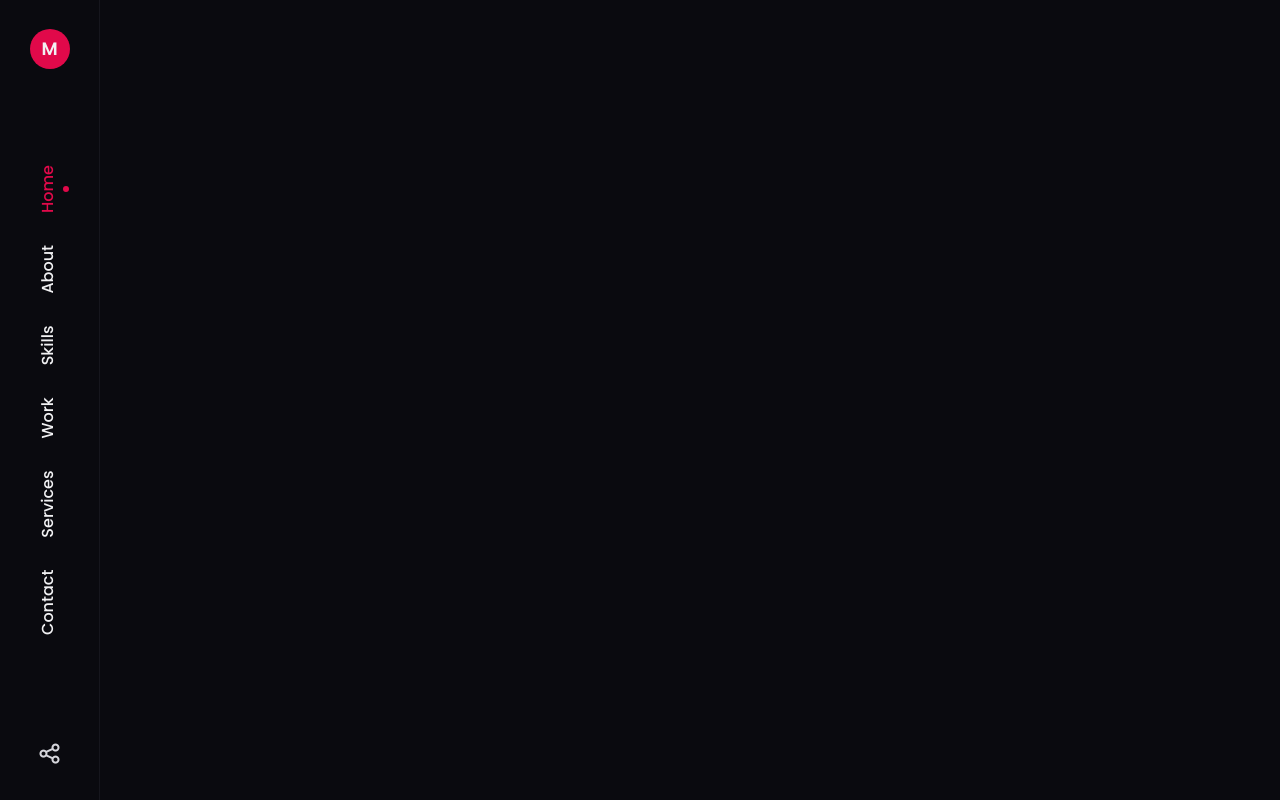
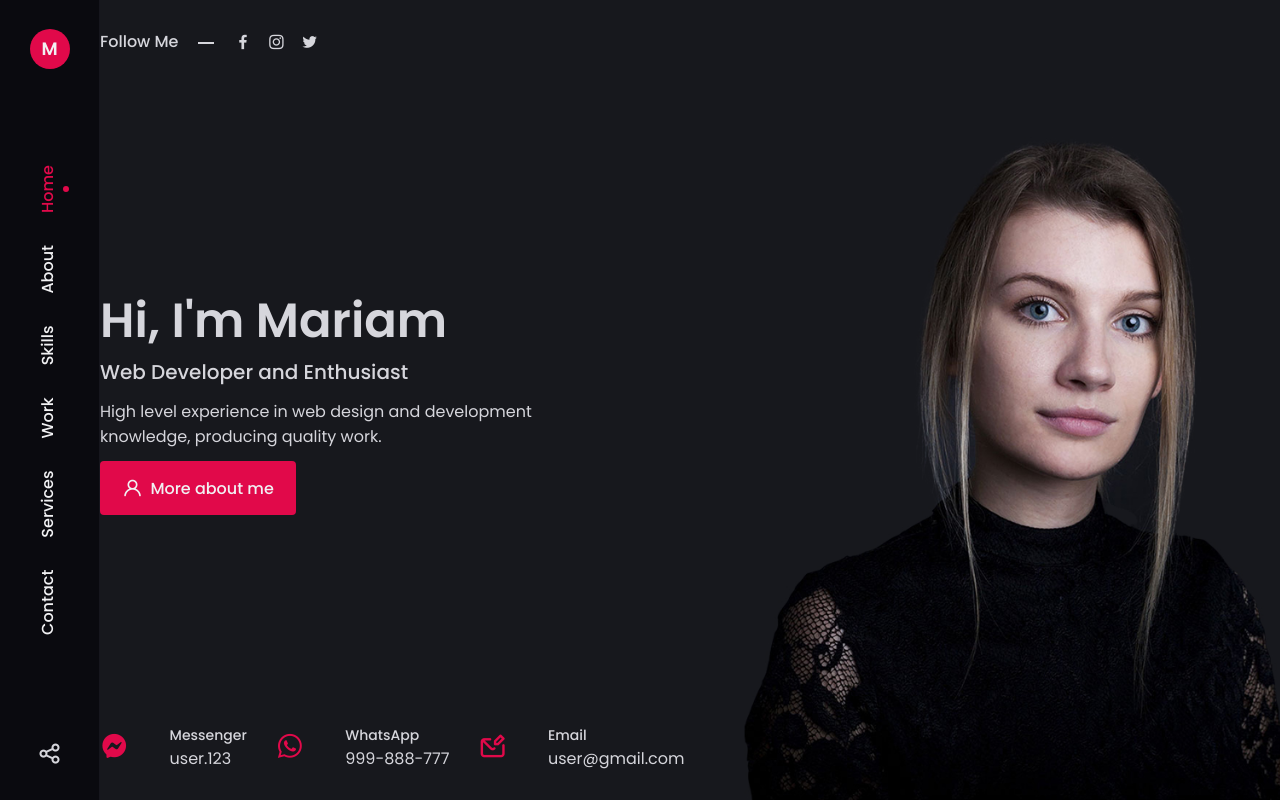
Before and after one commit to prajwalprogrammer/portfolio, a plain HTML site: page index.html in a window 1280 px wide. Drawn offline with nearby package versions, Linux system fonts and the light colour scheme.

Commit message:
Home Section Added

```diff
--- a/assets/css/style.css
+++ b/assets/css/style.css
@@ -112,7 +112,16 @@ input {
 }
 
 /*=============== LAYOUT ===============*/
+.container{
+    max-width: 1250px;
+    margin-left: auto;
+    margin-right: auto;
+}
 
+.grid{
+    display: grid;
+
+}
 
 /*=============== REUSABLE CSS CLASSES ===============*/
 
@@ -206,14 +215,148 @@ input {
 }
 
 /*=============== MAIN ===============*/
-
+.main{
+    margin-left: 100px;
+}
 
 /*===== Home Section =====*/
+.home{
+    background: url('../img/home-bg.jpg');
+    background-size: cover;
+    height: 100vh;
+    background-position: center center;
+}
+
+.home__container{
+    position: relative;
+    height: 100%;
+    align-items: center;
+}
+
+.home__social{
+    position: absolute;
+    top: 1.8rem;
+    left: 0;
+    display: flex;
+    align-items: center;
+    column-gap: 3.5rem;
+}
+
+.home__social-follow{
+    /* font-size: var(--normal-font-size); */
+    font-weight: var(--font-medium);
+    /* color: var(--text-color); */
+    position: relative;
+}
+
+.home__social-follow::after{
+    content: '';
+    position: absolute;
+    width: 1rem;
+    height: 2px;
+    background-color: var(--text-color);
+    right: -45%;
+    top: 50%;
+}
+
+.home__social-links{
+    display: inline-flex;
+    column-gap: 1rem;
+}
+
+.home__social-link {
+    font-size: 1.08rem;
+    color: var(--text-color);
+    transition: 0.4s;
+}
+
+.home__social-link:hover{
+    transform: translateY(0.25rem);
+}
+
+.home__img{
+    display: none;
+}
+
+.home__title{
+    font-size: var(--biggest-font-size);
+}
+
+.home__subtitle{
+    font-size: var(--h3-font-size);
+    font-weight: var(--font-medium);
+    margin-bottom: var(--mb-0-75);
+}
+
+.home__description{
+    max-width: 450px;
+    margin-bottom: var(--mb-0-75);
+}
+.my__info{
+    display: flex;
+    column-gap: 1.8rem;
+    position: absolute;
+    left: 0;
+    bottom: 1.8rem;
+}
+
+.info__items{
+    display: flex;
+    align-items: center;
+}
+
+.info__title,
+.info_subtitle {
+    font-size: var(--small-font-size);
+}
+
+.info__title{
+    font-weight: var(--font-medium);
+}
+
+.info__icon{
+    font-size: 1.8rem;
+    color: var(--skin-color);
+    margin-right: var(--mb-0-75);
+}
 
 
 /*===== Buttons =====*/
+.button {
+    display: inline-flex;
+    align-items: center;
+    column-gap: 0.5rem;
+    background-color: var(--skin-color);
+    color: var(--title-color);
+    padding: 0.75rem 1.4rem;
+    border-radius: 0.25rem;
+    font-weight: var(--font-medium);
+    position: relative;
+    z-index: 1;
+}
 
+.button::after{
+    position: absolute;
+    content: '';
+    left: 0;
+    top: 0;
+    width: 100%;
+    height: 100%;
+    background-color: #343a40;
+    z-index: -1;
+    transform-origin: center;
+    transform: scale(0);
+    border-radius: 0.25rem;
+    transition: 0.3s;
+}
 
+.button:hover::after{
+    transform: scale(1);
+}
+
+.button__icon{
+    font-size: 1.25rem;
+}
 /*===== About Section =====*/
 
 
--- a/index.html
+++ b/index.html
@@ -60,7 +60,55 @@
     <!--========== MAIN ==========-->
     <main class="main">
         <!--===== Home =====-->
+        <section class="home" id="home">
+            <div class="home__container container grid">
+                <div class="home__social">
+                    <span class="home__social-follow">Follow Me</span>
+                    <div class="home__social-links">
+                        <a href="https://www.facebook.com" target="_blank" class="home__social-link">
+                        <i class="uil uil-facebook-f"></i>
+                    </a>
+                    <a href="https://www.instagram.com" target="_blank" class="home__social-link">
+                        <i class="uil uil-instagram"></i>
+                    </a>
+                    <a href="https://www.twitter.com" target="_blank" class="home__social-link">
+                        <i class="uil uil-twitter"></i>
+                    </a>
+                    </div>
+                </div>
 
+                <img src="assets/img/home-img.png" alt="" class="home__img">
+                <div class="home__data">
+                    <h1 class="home__title">Hi, I'm Mariam</h1>
+                    <h3 class="home__subtitle">Web Developer and Enthusiast</h3>
+                    <p class="home__description">High level experience in web design and development knowledge, producing quality work.</p>
+                    <a href="#about" class="button"><i class="uil uil-user button__icon"></i>More about me</a>
+                </div>
+                <div class="my__info">
+                    <i class="uil uil-facebook-messenger  info__icon"></i>
+                    <div class="info__item">
+                        <div>
+                            <h3 class="info__title">Messenger</h3>
+                            <span class="info__subtitle">user.123</span>
+                        </div>
+                    </div>
+                    <i class="uil uil-whatsapp info__icon"></i>
+                    <div class="info__item">
+                        <div>
+                            <h3 class="info__title">WhatsApp</h3>
+                            <span class="info__subtitle">999-888-777</span>
+                        </div>
+                    </div>
+                    <i class="uil uil-envelope-edit info__icon"></i>
+                    <div class="info__item">
+                        <div>
+                            <h3 class="info__title">Email</h3>
+                            <span class="info__subtitle">user@gmail.com</span>
+                        </div>
+                    </div>
+                </div>
+            </div>
+        </section>
         <!--===== About =====-->
 
         <!--===== Qualification =====-->
```
